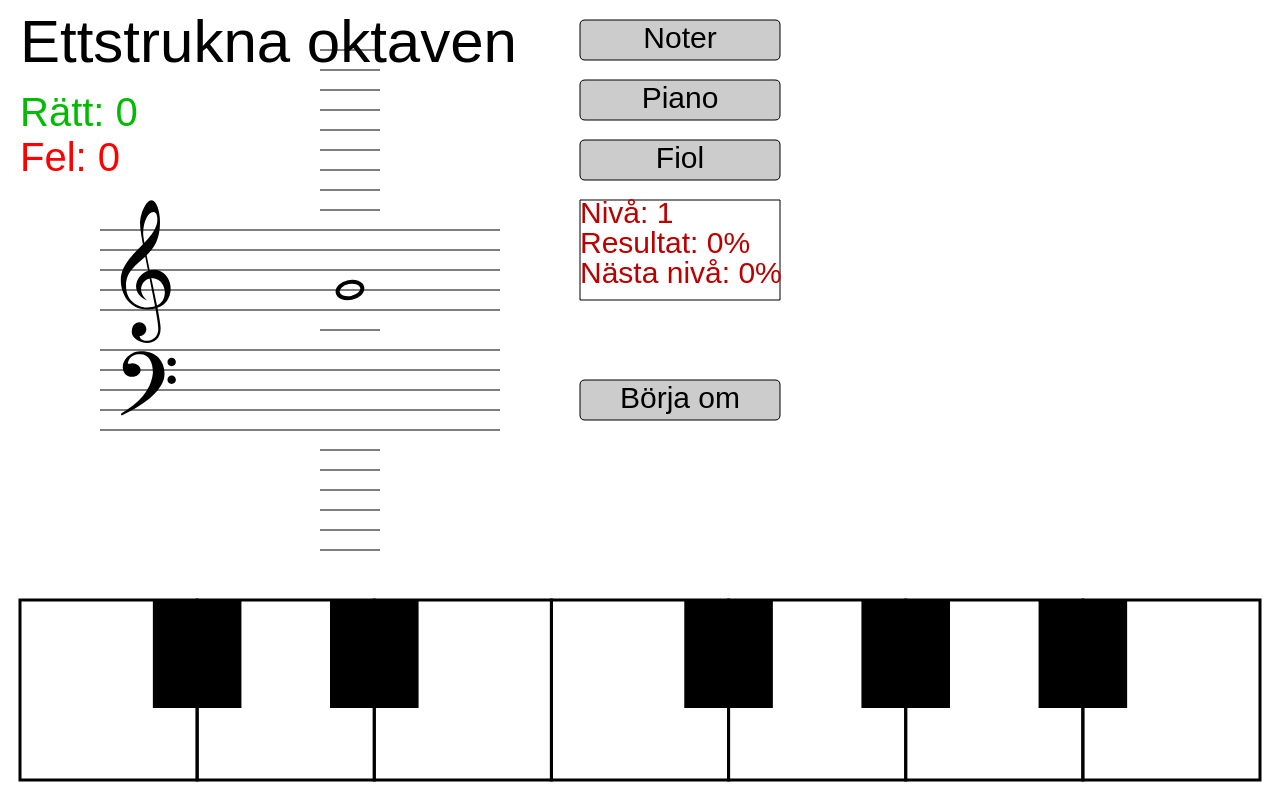
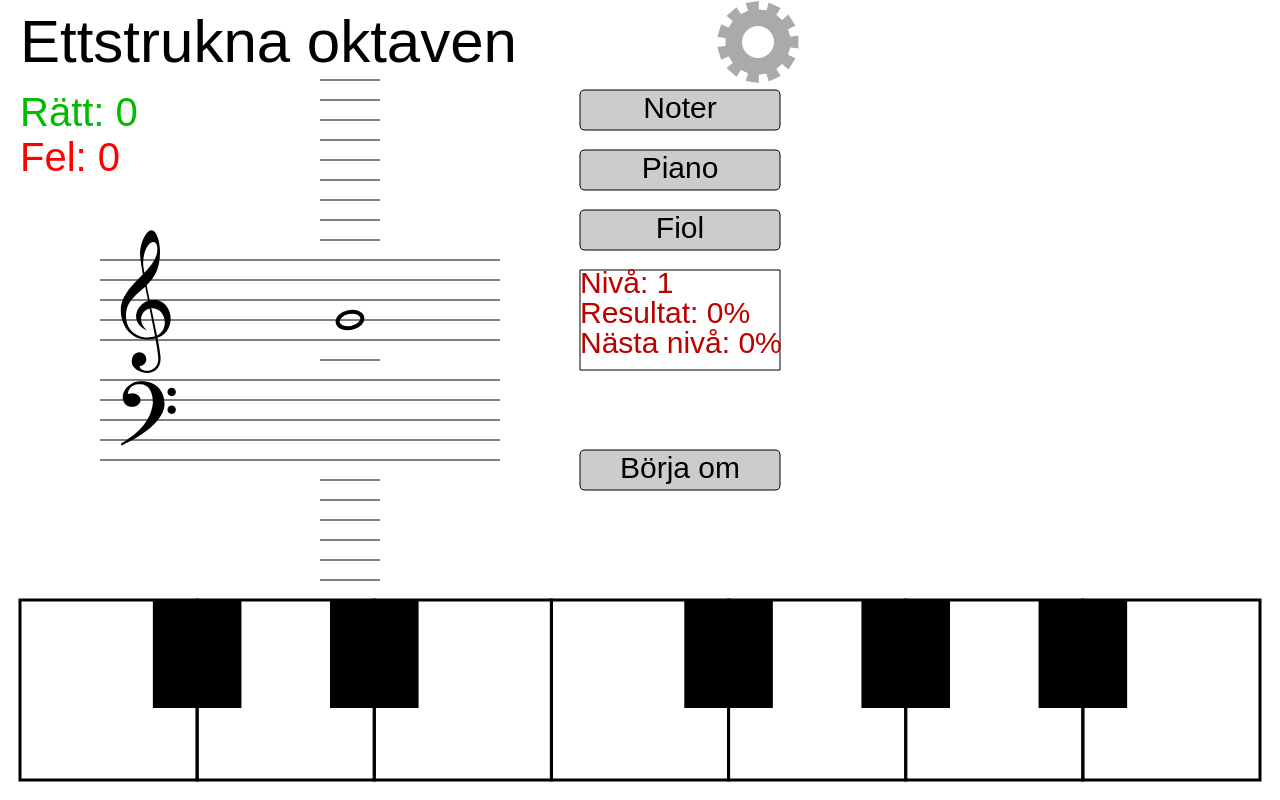
Before and after one commit to nsmoooose/music_notes_training, a plain HTML site: page index.html in a window 1280 px wide. Drawn offline with Linux system fonts and the light colour scheme.

Commit message:
New options button in top right corner

```diff
--- a/base.js
+++ b/base.js
@@ -164,6 +164,7 @@ export class Button extends Widget {
 	}
 
 	draw(ctx) {
+		ctx.strokeStyle = "#000000";
 		ctx.lineWidth = 1;
 		ctx.fillStyle = "#ccc";
 		this.roundRect(ctx, this.rectangle.x, this.rectangle.y, this.rectangle.w, this.rectangle.h, 5, true);
@@ -208,3 +209,48 @@ export class Button extends Widget {
 		ctx.stroke();
 	}
 }
+
+export class OptionsButton extends Button {
+	draw(ctx) {
+		let cx = this.rectangle.w / 2 + this.rectangle.x;
+		let cy = this.rectangle.h / 2 + this.rectangle.y;
+
+		let r = Math.min(this.rectangle.w, this.rectangle.h) / 2;
+		let r2 = r * 0.8;
+		let r3 = r * 0.4;
+		ctx.beginPath();
+		ctx.lineWidth = Math.min(this.rectangle.w, this.rectangle.h) * 0.02;
+		ctx.strokeStyle = "#aaaaaa";
+		ctx.fillStyle = "#aaaaaa";
+
+		let segments = 22;
+		let segment_angle = Math.PI * 2 / segments;
+		for(let i = 0; i < segments; i++) {
+			let x = Math.sin(i * segment_angle) * r + cx;
+			let y = Math.cos(i * segment_angle) * r + cy;
+			ctx.lineTo(x, y);
+
+			x = Math.sin(i * segment_angle) * r2 + cx;
+			y = Math.cos(i * segment_angle) * r2 + cy;
+			ctx.lineTo(x, y);
+
+			i++;
+			x = Math.sin(i * segment_angle) * r2 + cx;
+			y = Math.cos(i * segment_angle) * r2 + cy;
+			ctx.lineTo(x, y);
+
+			x = Math.sin(i * segment_angle) * r + cx;
+			y = Math.cos(i * segment_angle) * r + cy;
+			ctx.lineTo(x, y);
+		}
+		ctx.closePath();
+		ctx.stroke();
+		ctx.fill();
+
+		ctx.beginPath();
+		ctx.arc(cx, cy, r3, 0, 2 * Math.PI);
+		ctx.stroke();
+		ctx.fillStyle = "white";
+		ctx.fill();
+	}
+}
--- a/game.js
+++ b/game.js
@@ -7,6 +7,7 @@ import {
 	Button,
 	Container,
 	Label,
+	OptionsButton,
 	Rectangle
 } from "./base.js";
 import { g_levels } from "./questions.js";
@@ -52,6 +53,10 @@ class MusicTrainer extends Container {
 		this.answers_fail = 0;
 		this.current_question = null;
 
+		let s = this.rectangle.w * 0.1;
+		this.button_options = new OptionsButton(new Rectangle(this.rectangle.w - s - 2, 2, s, s), "");
+		this.appendChild(this.button_options);
+
 		this.label_level = new Label(new Rectangle(20, 20, 100, 50), "");
 		this.label_level.font = "60px Arial";
 		this.label_level.textAlign = "left";
@@ -69,41 +74,41 @@ class MusicTrainer extends Container {
 		this.label_fails.fillStyle = "#ff0000";
 		this.appendChild(this.label_fails);
 
-		this.staff = new Staff(new Rectangle(100, 50, 400, 520), 250);
+		this.staff = new Staff(new Rectangle(100, 80, 400, 520), 250);
 		this.appendChild(this.staff);
 
-		this.button_instrument_notes = new Button(new Rectangle(580, 20, 200, 40), "Noter");
+		this.button_instrument_notes = new Button(new Rectangle(580, 90, 200, 40), "Noter");
 		this.button_instrument_notes.addEventListener("click", () => {
 			this.removeChildByValue(this.instrument);
-			this.instrument = new InstrumentNotes(new Rectangle(50, 700, 700, 370));
+			this.instrument = new InstrumentNotes(new Rectangle(50, 730, 700, 370));
 			this.appendChild(this.instrument);
 		});
 		this.appendChild(this.button_instrument_notes);
 
-		this.button_instrument_piano = new Button(new Rectangle(580, 80, 200, 40), "Piano");
+		this.button_instrument_piano = new Button(new Rectangle(580, 150, 200, 40), "Piano");
 		this.button_instrument_piano.addEventListener("click", () => {
 			this.removeChildByValue(this.instrument);
-			this.instrument = new InstrumentPiano(new Rectangle(50, 600, 700, 370));
+			this.instrument = new InstrumentPiano(new Rectangle(50, 630, 700, 370));
 			this.appendChild(this.instrument);
 		});
 		this.appendChild(this.button_instrument_piano);
 
-		this.button_instrument_violin = new Button(new Rectangle(580, 140, 200, 40), "Fiol");
+		this.button_instrument_violin = new Button(new Rectangle(580, 210, 200, 40), "Fiol");
 		this.button_instrument_violin.addEventListener("click", () => {
 			this.removeChildByValue(this.instrument);
-			this.instrument = new InstrumentViolin(new Rectangle(50, 600, 700, 370));
+			this.instrument = new InstrumentViolin(new Rectangle(50, 630, 700, 370));
 			this.appendChild(this.instrument);
 		});
 		this.appendChild(this.button_instrument_violin);
 
-		this.button_level_up = new Button(new Rectangle(580, 320, 200, 40), "Nästa nivå");
+		this.button_level_up = new Button(new Rectangle(580, 390, 200, 40), "Nästa nivå");
 		this.button_level_up.addEventListener("click", () => {
 			this.set_level(this.state.level + 1);
 		});
 		this.button_level_up.visible = false;
 		this.appendChild(this.button_level_up);
 
-		this.button_reset = new Button(new Rectangle(580, 380, 200, 40), "Börja om");
+		this.button_reset = new Button(new Rectangle(580, 450, 200, 40), "Börja om");
 		this.button_reset.addEventListener("click", () => {
 			this.set_level(1);
 			this.state.result_reset();
@@ -113,7 +118,7 @@ class MusicTrainer extends Container {
 		this.instrument = new InstrumentPiano(new Rectangle(20, 600, 760, 370));
 		this.appendChild(this.instrument);
 
-		this.appendChild(new LevelInfo(new Rectangle(580, 200, 200, 100)));
+		this.appendChild(new LevelInfo(new Rectangle(580, 270, 200, 100)));
 
 		this.set_level(this.state.level);
 		this.new_question();
--- a/index.html
+++ b/index.html
@@ -3,7 +3,7 @@
         <title>Piano trainer</title>
         <script type="module" src="game.js"></script>
         <link rel="stylesheet" href="style.css">
-        <meta name="viewport" content="width=device-width;initial-scale=1; maximum-scale=1; user-scalable=0;" />
+        <meta name="viewport" content="width=device-width,initial-scale=1,maximum-scale=1,user-scalable=0" />
     </head>
     <body>
         <canvas id="canvas" width="800px" height="1000px">
--- a/staff.js
+++ b/staff.js
@@ -49,6 +49,7 @@ export class Staff extends Widget {
 	draw(ctx) {
 		ctx.strokeStyle = "#000000";
 		ctx.lineWidth = this.line_width;
+		ctx.strokeStyle = "#000000";
 		ctx.fillStyle = "#000000";
 
 		let p = new Path2D();
```
